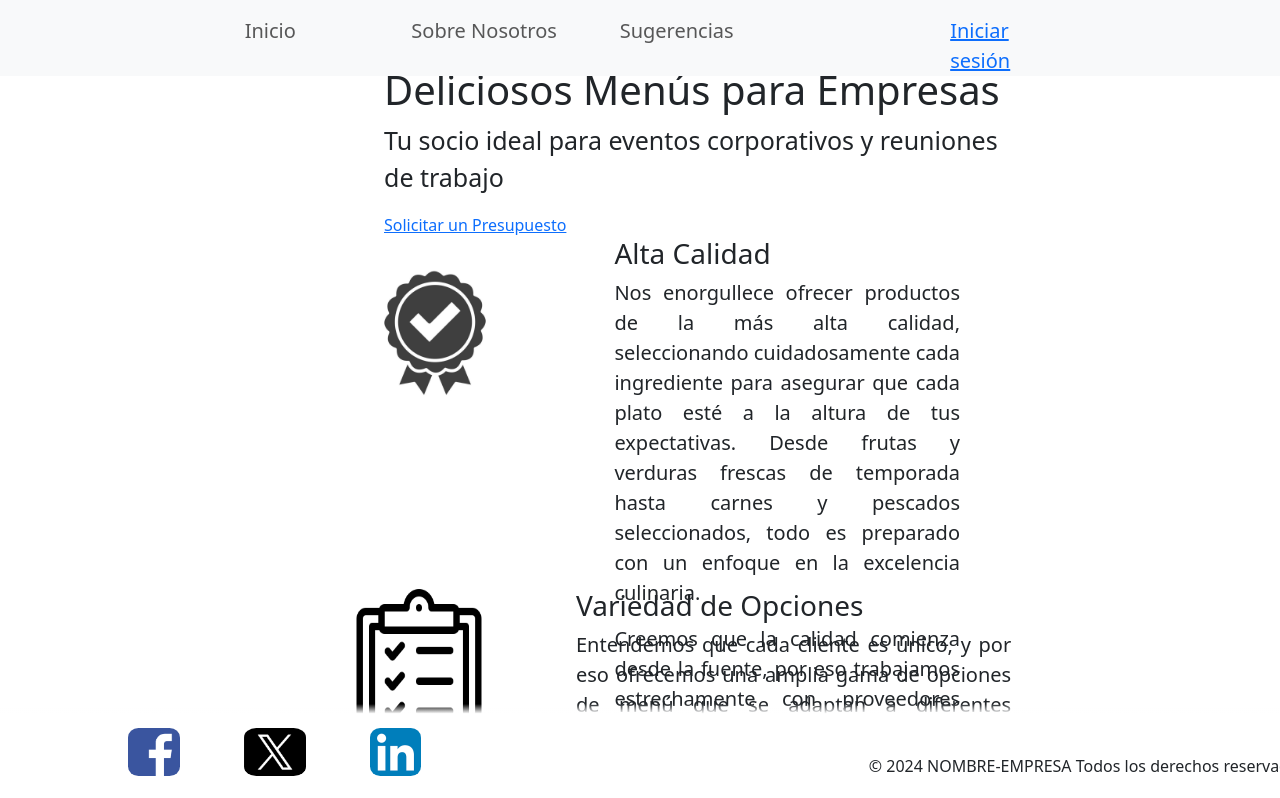
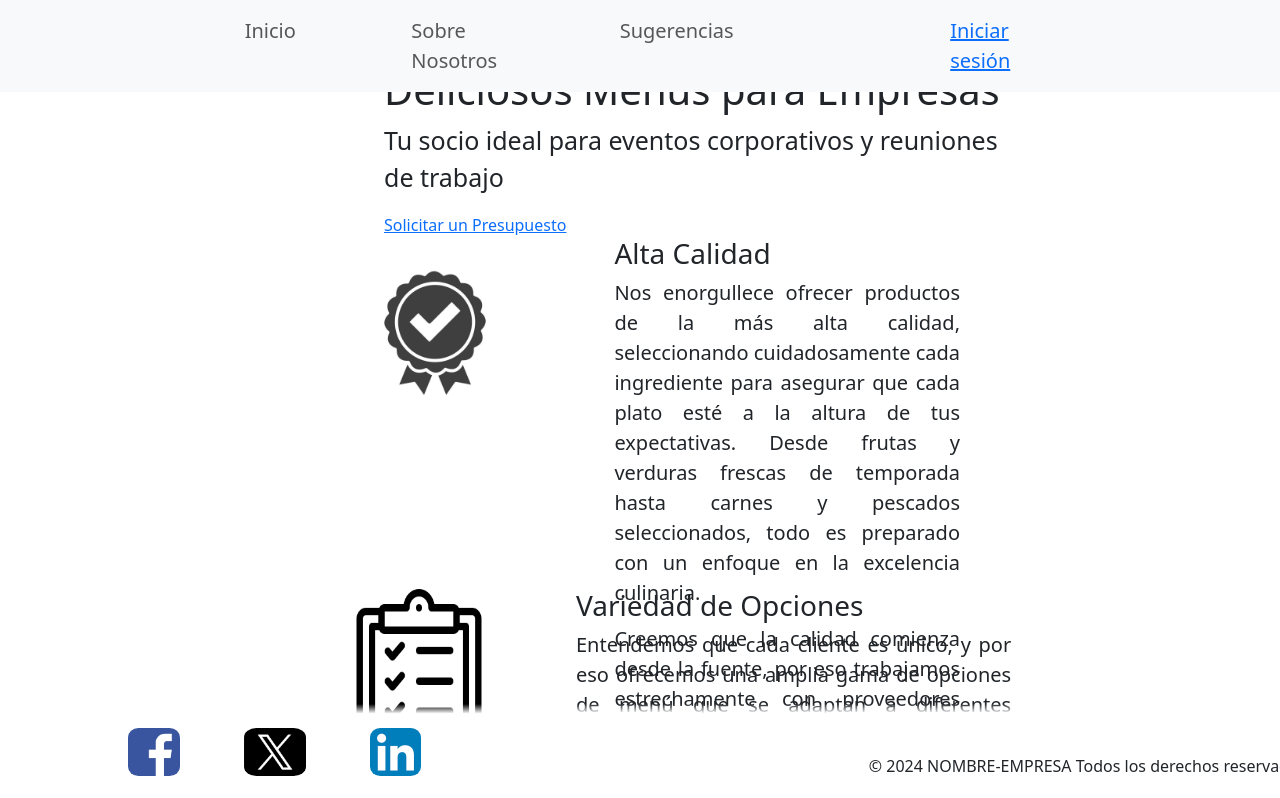
Before and after one commit to flaviomelian/catering-app, a React (Vite) app in the folder front-end/: page / in a window 1280 px wide. Shown: the top 798 px of the page. Built offline with nearby package versions, Linux system fonts and the light colour scheme.

Commit message:
more details fixed

```diff
--- a/front-end/src/components/Header/Header.css
+++ b/front-end/src/components/Header/Header.css
@@ -25,9 +25,9 @@
 
 .aboutus{
     position: relative;
-    width: 35%;
+    width: 20%;
     left: 5%;
-    margin-right: 5%;
+    margin-right: 20%;
 }
 
 .suggestions{
--- a/front-end/src/pages/Suggestions/Suggestions.css
+++ b/front-end/src/pages/Suggestions/Suggestions.css
@@ -3,7 +3,7 @@
     top: 10vh;
     margin-bottom: 7%;
     left: 40%;
-    width: 50%;
+    width: 20%;
 }
 
 .paragraph-suggestions{
```
